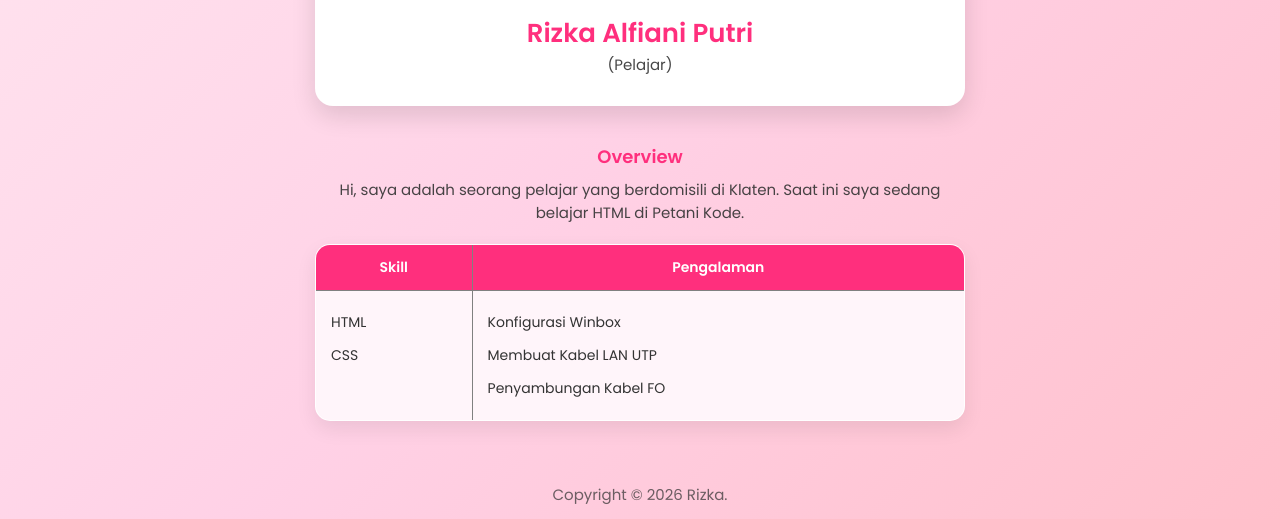
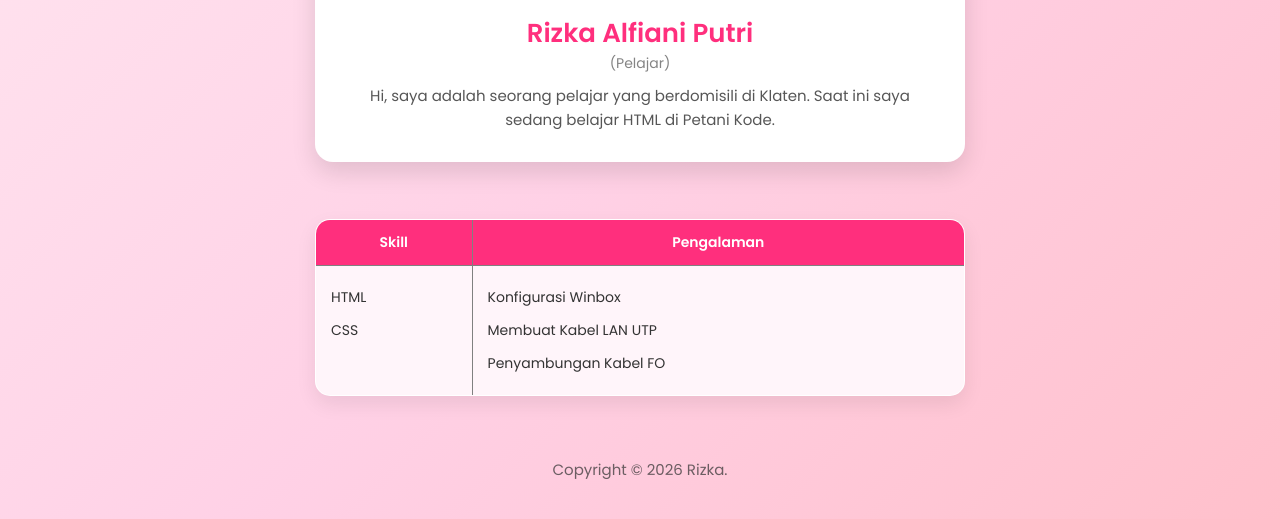
Before and after one commit to rizkaalfianiputri-art/website, a plain HTML site: page index.html in a window 1280 px wide. Shown: the part 281-800 px from the top of the page. Drawn offline with Linux system fonts and the light colour scheme.

Commit message:
Update index.html

```diff
--- a/index.html
+++ b/index.html
@@ -25,20 +25,17 @@
     <hr />
 
     <header style="text-align: center;">
-        <img src="image/foto-profile.jpg" width="200" height="200" style="border-radius: 50%;"/>
-        <h1>Rizka Alfiani Putri </h1>
-        <p>(Pelajar)</p>
+        <img src="image/foto-profile.jpg" width="200" height="200"/>
+        <h1>Rizka Alfiani Putri</h1>
+        <p class="role">(Pelajar)</p>
+
+        <p class="overview">
+            Hi, saya adalah seorang pelajar yang berdomisili di Klaten.
+            Saat ini saya sedang belajar HTML di Petani Kode.
+        </p>
     </header>
 
     <hr />
-
-    <article style="text-align: center;">
-        <h2>Overview</h2>
-        <p>
-            Hi, saya adalah seorang pelajar yang berdomisili di Klaten.
-            Saat ini saya sedang belajar HTML di Petani Kode.
-        </p>
-    </article>
 
     <div>
         <table border="1" width="100%">
```
